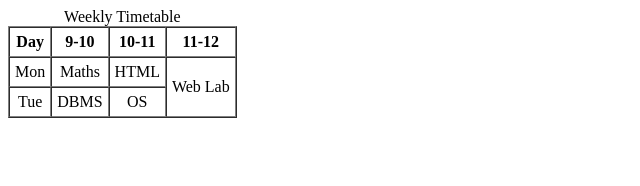
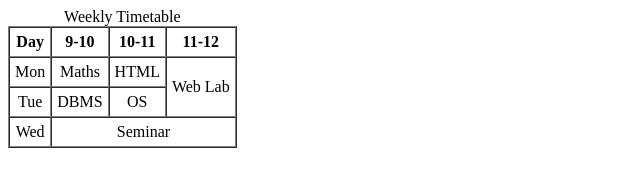
Before and after one commit to safdarraza25/WDW_0797, a plain HTML site: page Web Designing Workshop Assignment/Assignment 13.html in a window 1280 px wide. Shown: the whole page, without its empty margins (0-640 px from the left). Drawn offline with Linux system fonts and the light colour scheme.

Commit message:
Rowspan and Colspan (Timetable)
Added Wednesday's seminar row to the timetable.

```diff
--- a/Web Designing Workshop Assignment/Assignment 13.html
+++ b/Web Designing Workshop Assignment/Assignment 13.html
@@ -30,7 +30,8 @@
         </tr>
 
         <tr align="center">
-
+            <td>Wed</td>
+            <td colspan="3">Seminar</td>
         </tr>
 
     </table>
```
